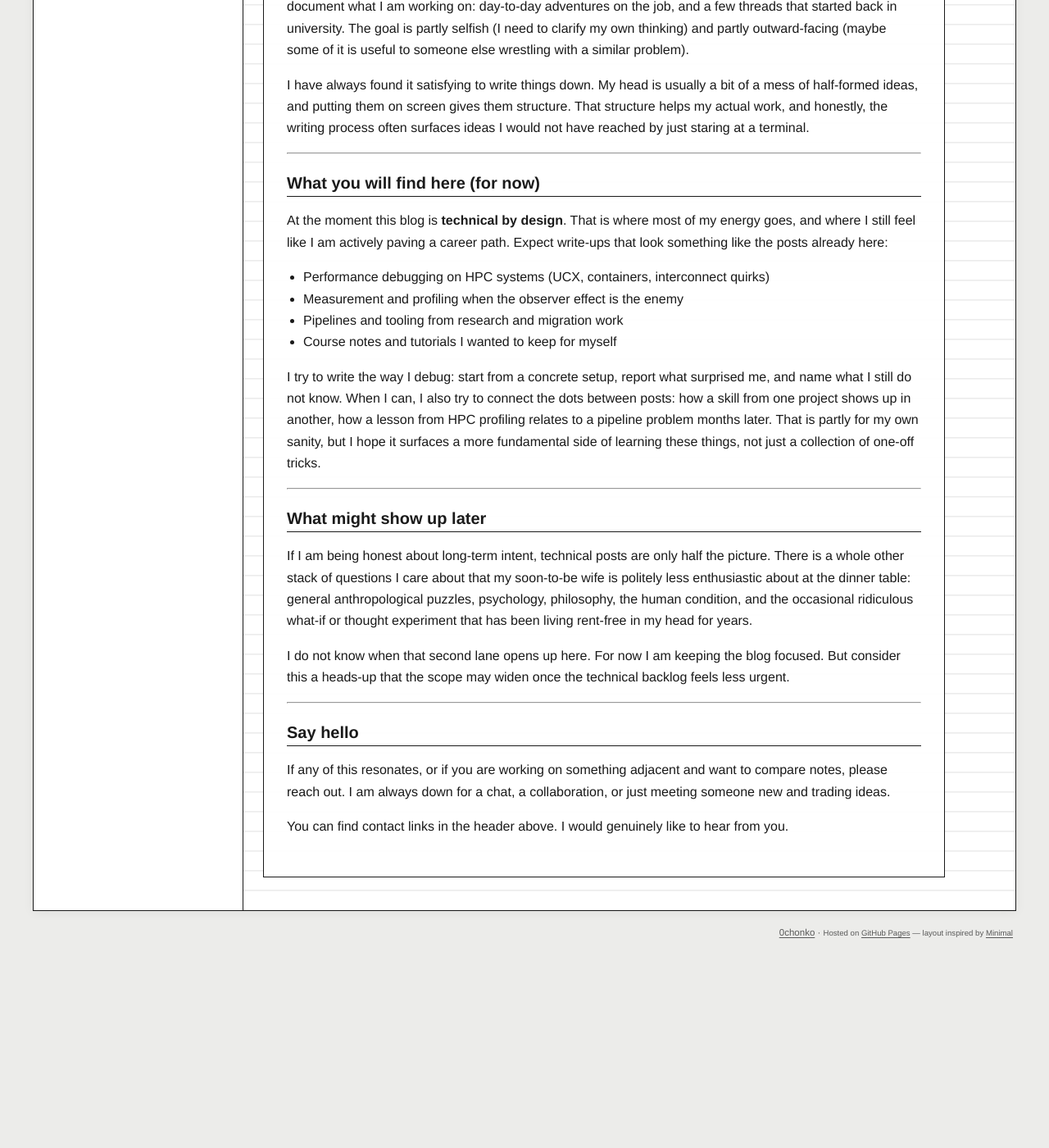
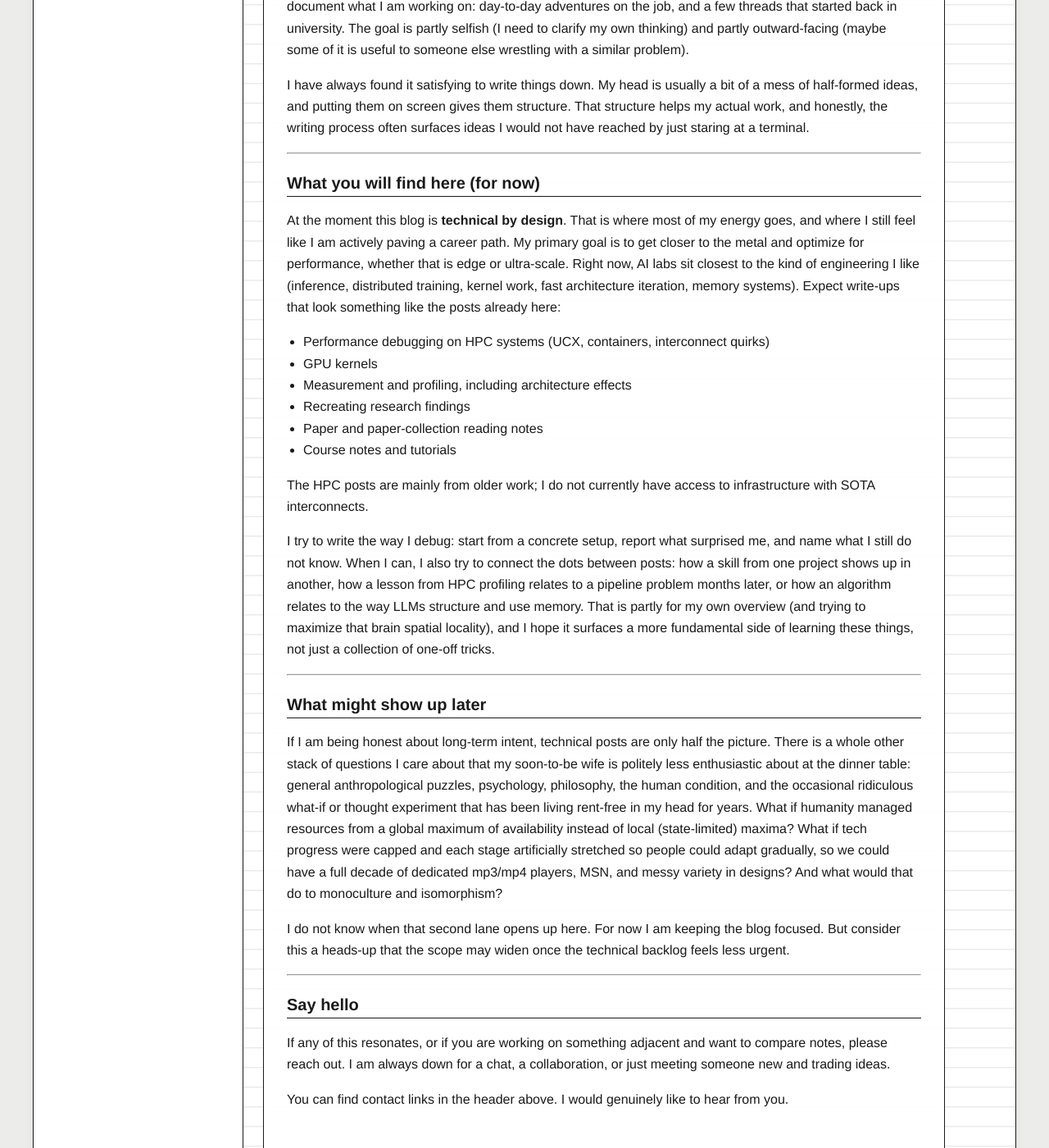
Before and after one commit to 0chonko/0chonko.github.io, a Jekyll site: the page built from content/_blog/Welcome.md, in a window 1280 px wide and 1400 px high, scrolled down 385 px. Shown: the whole window at 82% size. Built offline with Jekyll 4.4.1, drawn with Linux system fonts in a browser that asks for light colours; before the commit the page ends 1551 px from its top, so only the background shows below that.

Commit message:
update welcome

```diff
--- a/content/_blog/Welcome.md
+++ b/content/_blog/Welcome.md
@@ -12,20 +12,24 @@ I have always found it satisfying to write things down. My head is usually a bit
 
 ## What you will find here (for now)
 
-At the moment this blog is **technical by design**. That is where most of my energy goes, and where I still feel like I am actively paving a career path. Expect write-ups that look something like the posts already here:
+At the moment this blog is **technical by design**. That is where most of my energy goes, and where I still feel like I am actively paving a career path. My primary goal is to get closer to the metal and optimize for performance, whether that is edge or ultra-scale. Right now, AI labs sit closest to the kind of engineering I like (inference, distributed training, kernel work, fast architecture iteration, memory systems). Expect write-ups that look something like the posts already here:
 
 *   Performance debugging on HPC systems (UCX, containers, interconnect quirks)
-*   Measurement and profiling when the observer effect is the enemy
-*   Pipelines and tooling from research and migration work
-*   Course notes and tutorials I wanted to keep for myself
+*   GPU kernels
+*   Measurement and profiling, including architecture effects
+*   Recreating research findings
+*   Paper and paper-collection reading notes
+*   Course notes and tutorials
 
-I try to write the way I debug: start from a concrete setup, report what surprised me, and name what I still do not know. When I can, I also try to connect the dots between posts: how a skill from one project shows up in another, how a lesson from HPC profiling relates to a pipeline problem months later. That is partly for my own sanity, but I hope it surfaces a more fundamental side of learning these things, not just a collection of one-off tricks.
+The HPC posts are mainly from older work; I do not currently have access to infrastructure with SOTA interconnects.
+
+I try to write the way I debug: start from a concrete setup, report what surprised me, and name what I still do not know. When I can, I also try to connect the dots between posts: how a skill from one project shows up in another, how a lesson from HPC profiling relates to a pipeline problem months later, or how an algorithm relates to the way LLMs structure and use memory. That is partly for my own overview (and trying to maximize that brain spatial locality), and I hope it surfaces a more fundamental side of learning these things, not just a collection of one-off tricks.
 
 ---
 
 ## What might show up later
 
-If I am being honest about long-term intent, technical posts are only half the picture. There is a whole other stack of questions I care about that my soon-to-be wife is politely less enthusiastic about at the dinner table: general anthropological puzzles, psychology, philosophy, the human condition, and the occasional ridiculous what-if or thought experiment that has been living rent-free in my head for years.
+If I am being honest about long-term intent, technical posts are only half the picture. There is a whole other stack of questions I care about that my soon-to-be wife is politely less enthusiastic about at the dinner table: general anthropological puzzles, psychology, philosophy, the human condition, and the occasional ridiculous what-if or thought experiment that has been living rent-free in my head for years. What if humanity managed resources from a global maximum of availability instead of local (state-limited) maxima? What if tech progress were capped and each stage artificially stretched so people could adapt gradually, so we could have a full decade of dedicated mp3/mp4 players, MSN, and messy variety in designs? And what would that do to monoculture and isomorphism?
 
 I do not know when that second lane opens up here. For now I am keeping the blog focused. But consider this a heads-up that the scope may widen once the technical backlog feels less urgent.
 
```
